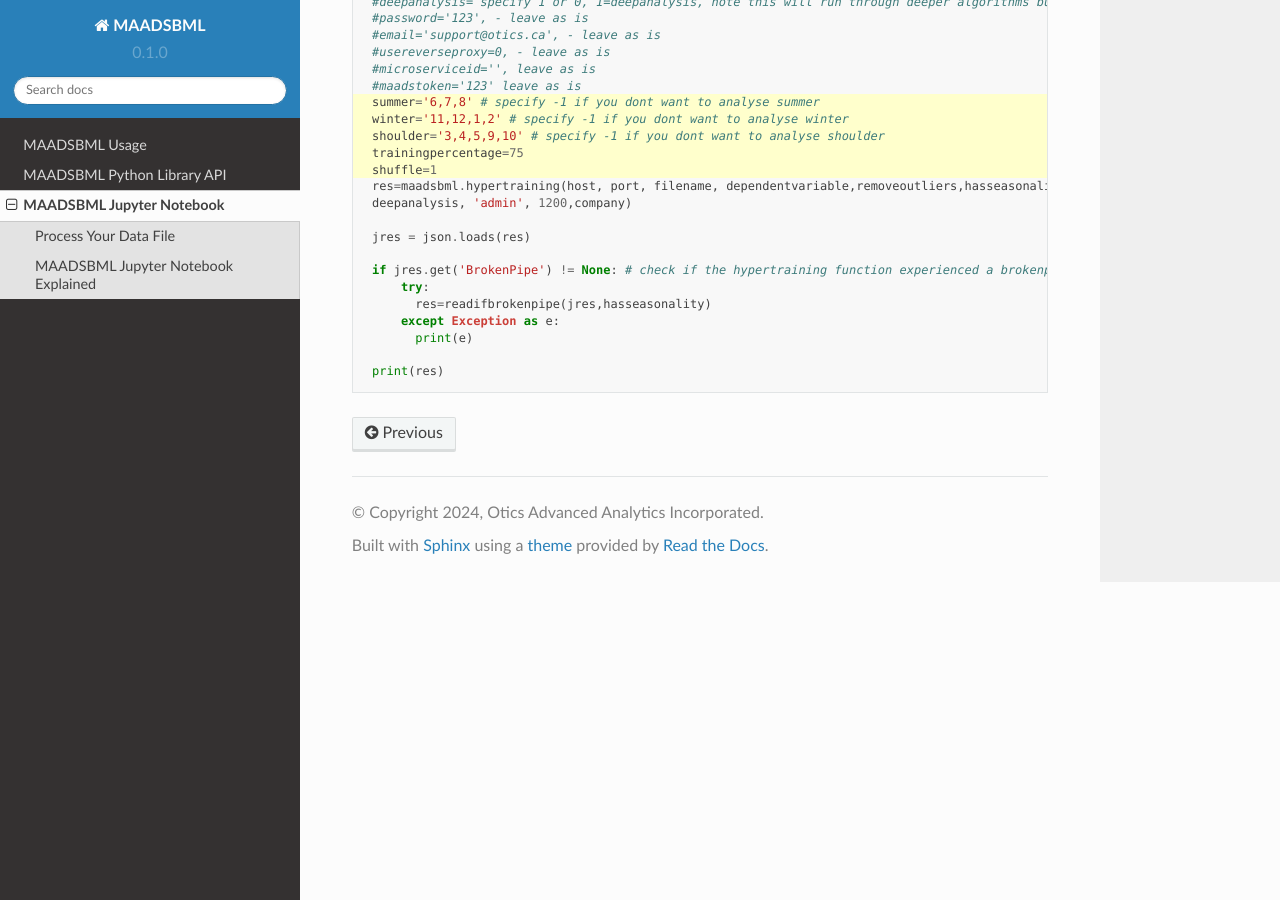
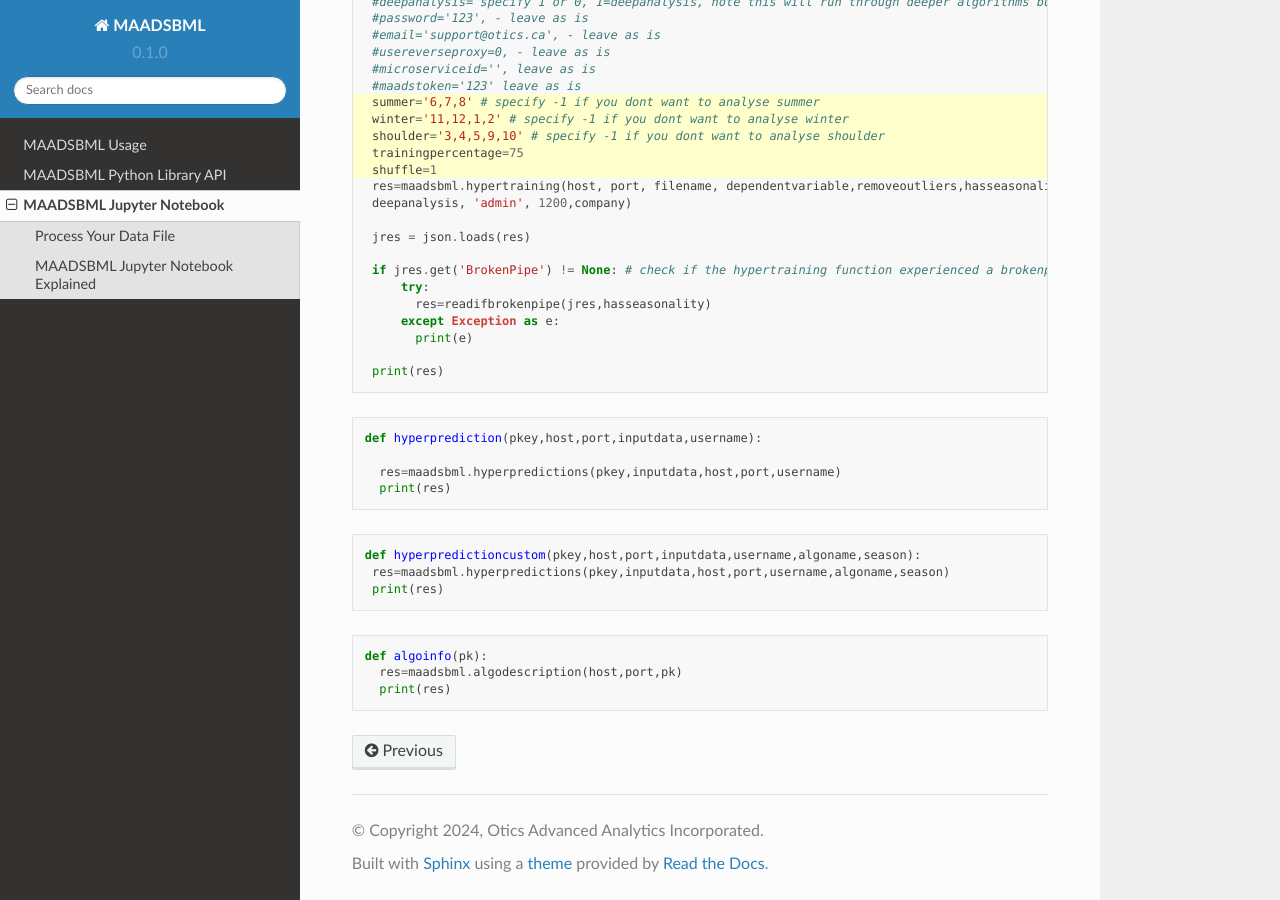
Before and after one commit to smaurice101/maadsbml, a Sphinx documentation site: the page built from docs/source/maadsbmlnotebook.rst, in a window 1280 px wide and 900 px high, scrolled down 1956 px. Built offline with Sphinx 7.4.7 and the Read the Docs theme 2.0.0, drawn with Linux system fonts in a browser that asks for light colours.

Commit message:
Update maadsbmlnotebook.rst

```diff
--- a/docs/source/maadsbmlnotebook.rst
+++ b/docs/source/maadsbmlnotebook.rst
@@ -129,3 +129,22 @@ MAADSBML Jupyter Notebook Explained
           print(e)
 
     print(res)
+
+.. code-block::
+
+   def hyperprediction(pkey,host,port,inputdata,username):
+
+     res=maadsbml.hyperpredictions(pkey,inputdata,host,port,username)
+     print(res)
+
+.. code-block::
+
+   def hyperpredictioncustom(pkey,host,port,inputdata,username,algoname,season):
+    res=maadsbml.hyperpredictions(pkey,inputdata,host,port,username,algoname,season)
+    print(res)
+
+.. code-block::
+
+   def algoinfo(pk):
+     res=maadsbml.algodescription(host,port,pk)
+     print(res)
```
